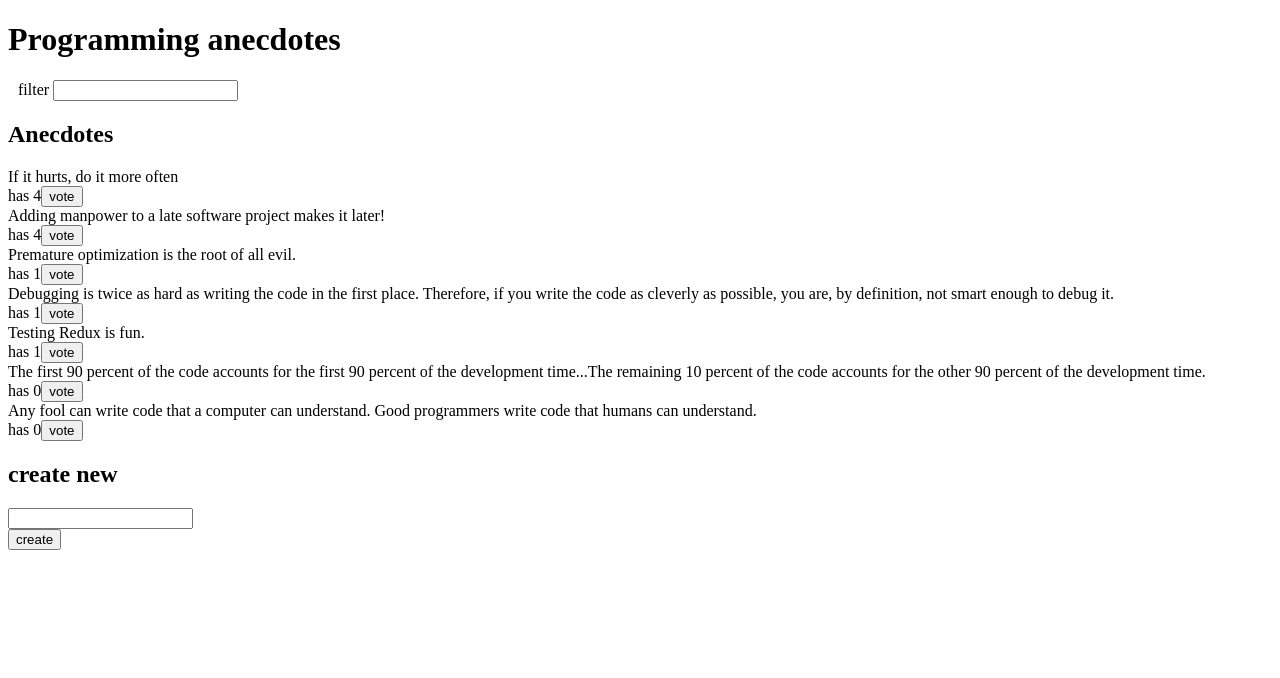
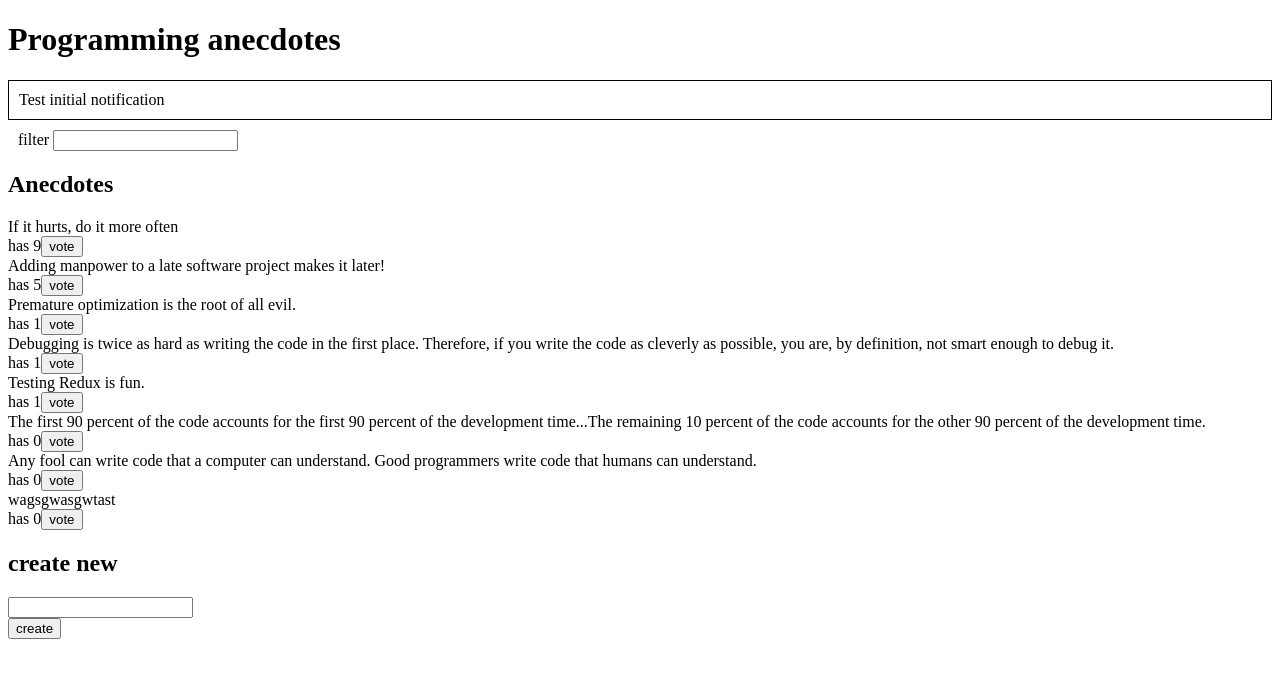
Before and after one commit to TopMak/HY_FS2018_osa6, a React (Create React App) app: page / in a window 1280 px wide. Shown: the top 678 px of the page. Built offline with nearby package versions, Linux system fonts and the light colour scheme; data requests are answered from the project's data file.

Commit message:
Teht6.15 change Notification dispatch for cleaner version

```diff
--- a/db.json
+++ b/db.json
@@ -3,12 +3,12 @@
     {
       "content": "If it hurts, do it more often",
       "id": "47145",
-      "votes": 4
+      "votes": 9
     },
     {
       "content": "Adding manpower to a late software project makes it later!",
       "id": "21149",
-      "votes": 4
+      "votes": 5
     },
     {
       "content": "The first 90 percent of the code accounts for the first 90 percent of the development time...The remaining 10 percent of the code accounts for the other 90 percent of the development time.",
@@ -34,6 +34,11 @@
       "content": "Testing Redux is fun.",
       "votes": 1,
       "id": "bsqfMnE"
+    },
+    {
+      "content": "wagsgwasgwtast",
+      "votes": 0,
+      "id": "rLMxPwJ"
     }
   ]
 }
--- a/src/components/AnecdoteForm.js
+++ b/src/components/AnecdoteForm.js
@@ -1,6 +1,6 @@
 import React from 'react'
 import { createAnecdote } from '../reducers/anecdoteReducer'
-import { createAnecdoteNotification } from '../reducers/notificationReducer'
+import { timeoutNotify } from '../reducers/notificationReducer'
 import { connect } from 'react-redux'
 
 
@@ -14,7 +14,7 @@ class AnecdoteForm extends React.Component {
     // console.log(anecdoteContent);
     //async operations in action creators
     this.props.createAnecdote(anecdoteContent)
-    this.props.createAnecdoteNotification(anecdoteContent)
+    this.props.timeoutNotify(`Created new anecdote: '${anecdoteContent}'`, 5)
   }
 
   render() {
@@ -33,5 +33,5 @@ class AnecdoteForm extends React.Component {
 // export default AnecdoteForm
 export default connect(
   null,
-  { createAnecdote, createAnecdoteNotification }
+  { createAnecdote, timeoutNotify }
 )(AnecdoteForm)
--- a/src/components/AnecdoteList.js
+++ b/src/components/AnecdoteList.js
@@ -1,6 +1,6 @@
 import React from 'react'
 import { voteAnecdote } from '../reducers/anecdoteReducer'
-import { voteAnecdoteNotification } from '../reducers/notificationReducer'
+import { timeoutNotify } from '../reducers/notificationReducer'
 import { connect } from 'react-redux'
 
 class AnecdoteList extends React.Component {
@@ -20,7 +20,7 @@ class AnecdoteList extends React.Component {
               <button onClick={async () => {
                 //async operations in action creators
                 this.props.voteAnecdote(anecdote)
-                this.props.voteAnecdoteNotification(anecdote.content)
+                this.props.timeoutNotify(`You voted '${anecdote.content}'`, 5)
               }
               }>vote</button>
             </div>
@@ -49,5 +49,5 @@ const mapStateToProps = (state) => {
 
 export default connect(
   mapStateToProps,
-  { voteAnecdote, voteAnecdoteNotification }
+  { voteAnecdote, timeoutNotify }
 )(AnecdoteList)
--- a/src/components/Notification.js
+++ b/src/components/Notification.js
@@ -1,19 +1,10 @@
 import React from 'react'
-import { clearNotification } from '../reducers/notificationReducer'
+// import { clearNotification } from '../reducers/notificationReducer'
 import { connect } from 'react-redux'
 
 // class Notification extends React.Component {
 
 const Notification = (props) => {
-
-  //Notification "automatically resets" (no need to call every time notification is set)
-  // notificationTimeout(){
-  //   //clearTimeout(timerHandle)
-  //   setTimeout(() => {
-  //     console.log('timeout')
-  //     this.props.clearCurrentNotification()
-  //   }, 5000)
-  // }
 
   const style = {
     border: 'solid',
@@ -32,7 +23,6 @@ const Notification = (props) => {
     return (
       <div style={style}>
         {props.notification}
-        {props.clearCurrentNotification()}
       </div>
     )
 
@@ -46,19 +36,9 @@ const mapStateToProps = (state) => {
   }
 }
 
-const mapDispatchToProps = (dispatch) => {
-  return {
-    clearCurrentNotification: () => {
-      setTimeout(() => {
-        console.log('timeout')
-        dispatch(clearNotification())
-      }, 5000)
-    }
-  }
-}
-
 // export default Notification
 export default connect(
   mapStateToProps,
-  mapDispatchToProps
+  null
+  // mapDispatchToProps
 )(Notification)
--- a/src/reducers/anecdoteReducer.js
+++ b/src/reducers/anecdoteReducer.js
@@ -19,6 +19,7 @@ const anecdoteReducer = (store = [], action) => {
 
   return store
 }
+
 
 //Action creators
 
--- a/src/reducers/notificationReducer.js
+++ b/src/reducers/notificationReducer.js
@@ -4,35 +4,35 @@ const initialState ='Test initial notification'
 const notificationReducer = (store = initialState, action) => {
   switch(action.type) {
 
-  case 'VOTE_ANECDOTE_NOTIF':{
-    // return state.concat(action.data)
-    return `Voted anecdote: ${action.content}`
-  }
-  case 'CREATE_ANECDOTE_NOTIF': {
-    return `Created new anecdote: ${action.content}`
+  case 'ANECDOTE_NOTIF_TIMEOUT': {
+    return action.content
   }
   case 'CLEAR_ANECDOTE_NOTIF': {
     return ''
   }
-
   default:
     return store
   }
 
 }
 
-//Action creators
-export const createAnecdoteNotification = (anecdote) => {
-  return {
-    type: 'CREATE_ANECDOTE_NOTIF',
-    content: anecdote
-  }
+//timeout helper
+function timeout(s) {
+  return new Promise(resolve => setTimeout(resolve, s*1000))
 }
 
-export const voteAnecdoteNotification = (anecdote) => {
-  return {
-    type: 'VOTE_ANECDOTE_NOTIF',
-    content: anecdote
+//Action creators
+
+export const timeoutNotify = (anecdote, timeoutSecs) => {
+  return async (dispatch) => {
+    dispatch({
+      type: 'ANECDOTE_NOTIF_TIMEOUT',
+      content: anecdote
+    })
+    await timeout(timeoutSecs)
+    dispatch({
+      type: 'CLEAR_ANECDOTE_NOTIF'
+    })
   }
 }
 
```
